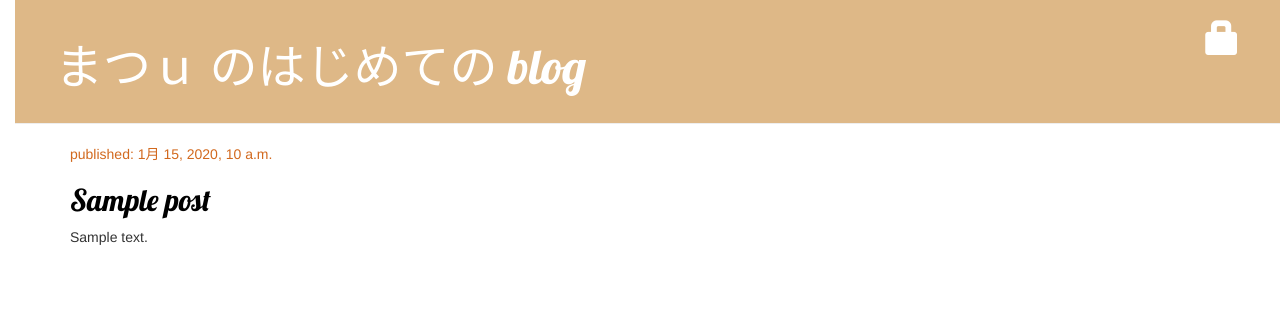
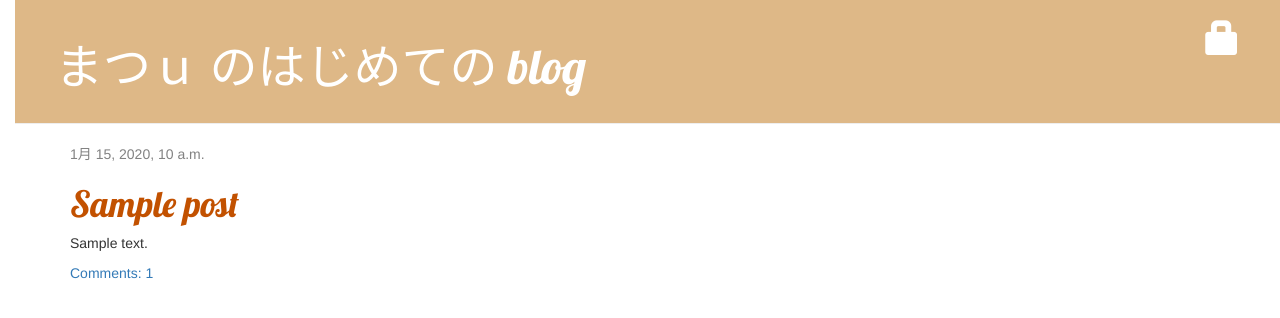
Before and after one commit to matsuu2tatsuya/my-first-blog, a Django app: template blog/templates/blog/post_list.html in a window 1280 px wide. Shown: the top 318 px of the page. Run offline with Django 3.2, Linux system fonts and the light colour scheme; the template is opened without the code that fills it: most values are stand-ins (such as "Sample title", 1, 10 or a date in 2020); some libraries are stand-ins or nearby versions.

Commit message:
first commit

```diff
--- a/blog/static/css/blog.css
+++ b/blog/static/css/blog.css
@@ -56,3 +56,7 @@ h1, h2, h3, h4 {
 .date p{
     color: chocolate;
 }
+
+.comment {
+    margin: 20px 0px 20px 20px;
+}
--- a/blog/templates/blog/post_list.html
+++ b/blog/templates/blog/post_list.html
@@ -4,10 +4,11 @@
     {% for post in posts %}
     <div class="post">
         <div class="date">
-            <p>published: {{ post.published_date }}</p>
+            {{ post.published_date }}
         </div>
-        <h2><a href="{% url 'post_detail' pk=post.pk %}">{{ post.title }}</a></h2>
+        <h1><a href="{% url 'post_detail' pk=post.pk %}">{{ post.title }}</a></h1>
         <p>{{ post.text|linebreaksbr }}</p>
+        <a href="{% url 'post_detail' pk=post.pk %}">Comments: {{ post.comments.count }}</a>
     </div>
     {% endfor %}
-{% endblock %}
+{% endblock content %}
```
Also changed, not shown: blog/templates/blog/post_detail.html (+11 -0 lines).
